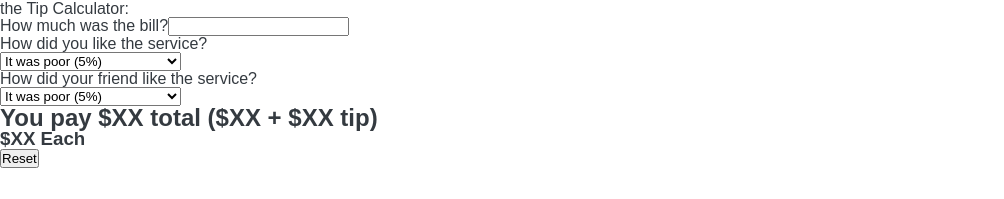
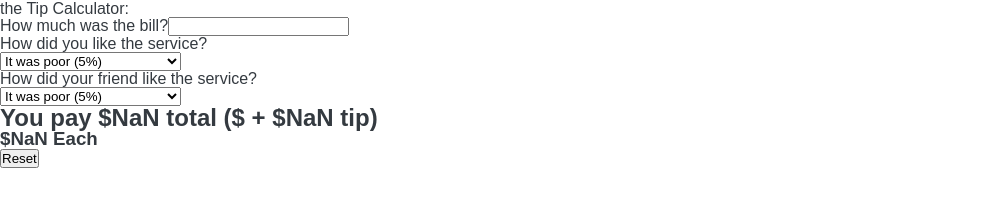
Before and after one commit to vigneriCodez/accordion-tip-calculator, a React (Create React App) app: page / in a window 1280 px wide. Shown: the part 471-670 px from the top of the page, without its empty margins (0-1004 px from the left). Built offline with nearby package versions, Linux system fonts and the light colour scheme.

Commit message:
add Display component -mostly complete

```diff
--- a/src/components/CalcDisplay.js
+++ b/src/components/CalcDisplay.js
@@ -1,11 +1,19 @@
 import React from 'react';
 
-function CalcDisplay() {
+function CalcDisplay({ billAmt, tip1Amt, tip2Amt }) {
+	const newTipTotal = tip1Amt + tip2Amt;
+
+	const newTipAmt = (billAmt * newTipTotal) / 100;
+
+	const newTotal = newTipAmt + billAmt;
+
 	return (
 		<>
 			<div>
-				<h2>You pay $XX total ($XX + $XX tip)</h2>
-				<h3>$XX Each</h3>
+				<h2>
+					You pay ${newTotal} total (${billAmt} + ${newTipAmt} tip)
+				</h2>
+				<h3>${newTotal / 2} Each</h3>
 			</div>
 		</>
 	);
```
